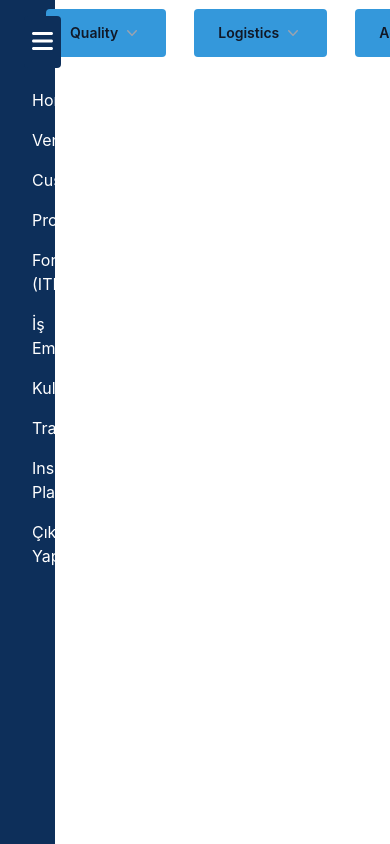
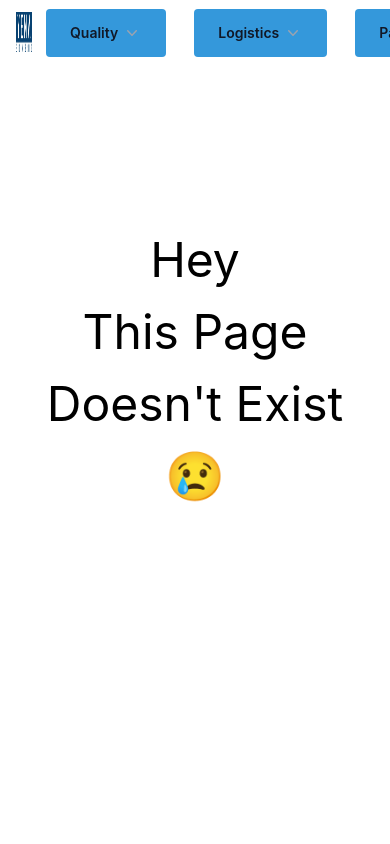
Before and after one commit to bbalbayrak/Web, a React (Create React App) app in the folder client/: page /topbar in a window 390 px wide. Shown: the top 844 px of the page. Built offline with nearby package versions, Linux system fonts and the light colour scheme; sample sign-in values are in the browser's storage.

Commit message:
HamburgerMenu removed

```diff
--- a/client/src/App.js
+++ b/client/src/App.js
@@ -1,6 +1,5 @@
 import React, { useState } from "react";
 import "./App.css";
-import HamburgerMenu from "./components/shared/navbar/HamburgerMenu";
 import Login from "./components/Login/Login";
 import Vendors from "./components/Vendors/Vendors";
 import Customers from "./components/Customers/Customers";
@@ -36,7 +35,7 @@ function App() {
   return (
       <BrowserRouter>
         <div className="App">
-        <HamburgerMenu showMenu={showMenu} />
+        <TopBar showMenu={showMenu} />
           <Routes>
             <Route exact path="/" element={<Login setShowMenu={setShowMenu} />}/>
             <Route path="/customers" element={<RouteGuard setShowMenu={setShowMenu}><Customers /></RouteGuard>}/>
@@ -44,8 +43,8 @@ function App() {
             <Route path="/home" element={<RouteGuard setShowMenu={setShowMenu}><Home /></RouteGuard>}/>
             <Route path="/vendors" element={<RouteGuard setShowMenu={setShowMenu}><Vendors /></RouteGuard>}/>
             <Route path="/products" element={<RouteGuard setShowMenu={setShowMenu}><UploadForm /></RouteGuard>}/>
-            <Route path="/forms" element={<RouteGuard setShowMenu={setShowMenu}><FormsPage /></RouteGuard>}/>
-            <Route path="/forms/:id" element={<RouteGuard setShowMenu={setShowMenu}><FormEdit /></RouteGuard>}/>
+            <Route path="/pqc" element={<RouteGuard setShowMenu={setShowMenu}><FormsPage /></RouteGuard>}/>
+            <Route path="/pqc/:id" element={<RouteGuard setShowMenu={setShowMenu}><FormEdit /></RouteGuard>}/>
             <Route path='/gallery' element={<RouteGuard setShowMenu={setShowMenu}><Gallery /></RouteGuard>}/>
             <Route path='/workorders' element={<RouteGuard setShowMenu={setShowMenu}><WorkOrders /></RouteGuard>}/>
             <Route path='/newworks' element={<RouteGuard setShowMenu={setShowMenu}><NewWork /></RouteGuard>}/>
@@ -64,7 +63,6 @@ function App() {
             <Route path="/inspection-plan" element={<RouteGuard setShowMenu={setShowMenu}><Inspection /></RouteGuard>}/>
             <Route path="/open-inspection" element={<RouteGuard setShowMenu={setShowMenu}><OpenInspection /></RouteGuard>}/>
             <Route path="/closed-inspection" element={<RouteGuard setShowMenu={setShowMenu}><ClosedInspection /></RouteGuard>}/>
-            <Route path="/topbar" element={<RouteGuard setShowMenu={setShowMenu}><TopBar /></RouteGuard>}/>
 
           </Routes>
         </div>
--- /dev/null
+++ b/client/src/components/TopBarMenu/DropDownMenu.js
@@ -0,0 +1,40 @@
+// DropDownMenu.js
+import { useState } from 'react';
+import { ChevronRightIcon } from '@heroicons/react/20/solid'; // Sağa doğru ok ikonu ekledik
+
+export function DropDownMenu({ subItem }) {
+  const [isOpen, setIsOpen] = useState(false);
+
+  return (
+    <div className="group relative flex items-center gap-x-6 rounded-lg p-4 text-sm leading-6 hover:bg-gray-50" onMouseEnter={() => setIsOpen(true)} onMouseLeave={() => setIsOpen(false)}>
+      <div className="flex h-11 w-11 flex-none items-center justify-center rounded-lg bg-gray-50 group-hover:bg-white">
+        <subItem.icon className="h-6 w-6 text-gray-600 group-hover:text-indigo-600" aria-hidden="true" />
+      </div>
+      <div className="flex-auto">
+        <div className="flex justify-between items-center">
+          <span className="block font-semibold text-gray-900">{subItem.name}</span>
+          <ChevronRightIcon className="h-5 w-5 text-gray-400" aria-hidden="true" />
+        </div>
+        <p className="mt-1 text-gray-600">{subItem.description}</p>
+      </div>
+      {isOpen && (
+        <div className="absolute top-0 left-full mt-2 w-48 rounded-md shadow-lg z-10">
+          <div className="rounded-md bg-white shadow-xs">
+            <div className="py-1" role="menu" aria-orientation="vertical" aria-labelledby="options-menu">
+              {subItem.subItems.map(item => (
+                <a
+                  key={item.name}
+                  href={item.href}
+                  className="block px-4 py-2 text-sm text-gray-700 hover:bg-gray-100 transition ease-in-out duration-150"
+                  role="menuitem"
+                >
+                  {item.name}
+                </a>
+              ))}
+            </div>
+          </div>
+        </div>
+      )}
+    </div>
+  );
+}
--- a/client/src/components/TopBarMenu/MenuItems.js
+++ b/client/src/components/TopBarMenu/MenuItems.js
@@ -1,26 +1,56 @@
-import { ChartPieIcon, CursorArrowRaysIcon, FingerPrintIcon, ArrowPathIcon, SquaresPlusIcon } from '@heroicons/react/24/outline'
+import {
+  ChartPieIcon,
+  CursorArrowRaysIcon,
+  FingerPrintIcon,
+  ArrowPathIcon,
+  SquaresPlusIcon
+} from '@heroicons/react/24/outline'
 
 const menuItems = [
   {
+    name: 'Logo',
+    href: '/home',
+    imgSrc: './yenaengineering.jpeg',
+    imgAlt: 'Logo',
+    imgClass: 'h-10 w-15 mr-4',
+    isLogo: true
+  },
+  {
     name: 'Quality',
     subItems: [
-      { name: 'Vendors', description: 'Details about vendors', href: '#', icon: ChartPieIcon },
-      { name: 'Customers', description: 'Details about customers', href: '#', icon: CursorArrowRaysIcon },
-      { name: 'Values', description: 'Details about values', href: '#', icon: FingerPrintIcon },
+      { name: 'Products', href: '/products', icon: ChartPieIcon },
+      { name: 'PQC', href: '/pqc', icon: CursorArrowRaysIcon },
+      {
+        name: 'WorkOrders',
+        subItems: [
+          { name: 'Açık İşler', href: '/workorders', icon: ChartPieIcon },
+          { name: 'Kapalı İşler', href: '/closed-workorders', icon: CursorArrowRaysIcon },
+        ],
+        icon: FingerPrintIcon,
+      },
+      {
+        name: 'Inspection Plan',
+        subItems: [
+          { name: 'All Inspection', href: '/inspection-plan', icon: ChartPieIcon },
+          { name: 'Open Inspection', href: '/open-inspection', icon: CursorArrowRaysIcon },
+          { name: 'Close Inspection', href: '/closed-inspection', icon: FingerPrintIcon },
+        ],
+        icon: ArrowPathIcon
+      },
     ]
   },
   {
     name: 'Logistics',
     subItems: [
-      { name: 'Sub-item 1', description: 'Description', href: '#', icon: ArrowPathIcon },
-      // You can add more sub-items here
+      { name: 'Transfers', href: '/transfers', icon: SquaresPlusIcon },
     ]
   },
   {
-    name: 'Accounting',
+    name: 'Parameters',
     subItems: [
-      { name: 'Sub-item 1', description: 'Description', href: '#', icon: SquaresPlusIcon },
-      // You can add more sub-items here
+      { name: 'Vendors', href: '/vendors', icon: ChartPieIcon },
+      { name: 'Customers', href: '/customers', icon: CursorArrowRaysIcon },
+      { name: 'Users', href: '/users', icon: FingerPrintIcon },
     ]
   },
 ]
--- a/client/src/components/TopBarMenu/SubMenuItem.js
+++ b/client/src/components/TopBarMenu/SubMenuItem.js
@@ -1,12 +1,11 @@
-// SubMenuItem.js
-import { Popover, Transition } from '@headlessui/react'
-import { ChevronDownIcon } from '@heroicons/react/20/solid'
-
-import { Fragment } from 'react'
+import { Popover, Transition } from '@headlessui/react';
+import { ChevronDownIcon } from '@heroicons/react/20/solid';
+import { Fragment } from 'react';
+import { DropDownMenu } from './DropDownMenu';
 
 export function SubMenuItem({ item }) {
   return (
-    <Popover className="relative">
+    <Popover className="relative overflow-visible"> {/* overflow-visible ekledik */}
       <Popover.Button className="flex items-center gap-x-1 text-sm font-semibold leading-6 text-gray-900">
         {item.name}
         <ChevronDownIcon className="h-5 w-5 flex-none text-gray-400" aria-hidden="true" />
@@ -21,9 +20,11 @@ export function SubMenuItem({ item }) {
         leaveFrom="opacity-100 translate-y-0"
         leaveTo="opacity-0 translate-y-1"
       >
-        <Popover.Panel className="absolute -left-8 top-full z-10 mt-3 w-screen max-w-md overflow-hidden rounded-3xl bg-white shadow-lg ring-1 ring-gray-900/5">
+        <Popover.Panel className="absolute -left-8 top-full z-10 mt-3 w-screen max-w-md rounded-3xl bg-white shadow-lg ring-1 ring-gray-900/5">
           <div className="p-4">
             {item.subItems.map((subItem) => (
+              Array.isArray(subItem.subItems) ?
+              <DropDownMenu subItem={subItem} key={subItem.name} /> :
               <div
                 key={subItem.name}
                 className="group relative flex items-center gap-x-6 rounded-lg p-4 text-sm leading-6 hover:bg-gray-50"
@@ -31,7 +32,7 @@ export function SubMenuItem({ item }) {
                 <div className="flex h-11 w-11 flex-none items-center justify-center rounded-lg bg-gray-50 group-hover:bg-white">
                   <subItem.icon className="h-6 w-6 text-gray-600 group-hover:text-indigo-600" aria-hidden="true" />
                 </div>
-                <div className="flex-auto">
+                <div className="flex-col items-start">
                   <a href={subItem.href} className="block font-semibold text-gray-900">
                     {subItem.name}
                     <span className="absolute inset-0" />
@@ -39,6 +40,7 @@ export function SubMenuItem({ item }) {
                   <p className="mt-1 text-gray-600">{subItem.description}</p>
                 </div>
               </div>
+
             ))}
           </div>
         </Popover.Panel>
--- a/client/src/components/TopBarMenu/TopBar.js
+++ b/client/src/components/TopBarMenu/TopBar.js
@@ -1,3 +1,5 @@
+import React from 'react';
+import { Link } from 'react-router-dom';
 import menuItems from './MenuItems';
 import { SubMenuItem } from './SubMenuItem';
 
@@ -6,14 +8,23 @@ export function TopBar() {
     <nav className="bg-white">
       <div className="max-w-7xl mx-auto px-4 sm:px-6 lg:px-8">
         <div className="flex items-center justify-between h-16">
-          <div className="flex items-center">
-            <img src="./yenaengineering.jpeg" alt="Logo" className="h-10 w-15 mr-4" />
-          </div>
-          <div className="flex items-center">
-            {menuItems.map(item => (
-              <SubMenuItem key={item.name} item={item} />
-            ))}
-          </div>
+          {menuItems.map((item, index) => {
+            if(item.isLogo) {
+              return (
+                <div key={index} className="flex items-center">
+                  <Link to={item.href}>
+                    <img src={item.imgSrc} alt={item.imgAlt} className={item.imgClass} />
+                  </Link>
+                </div>
+              )
+            } else {
+              return (
+                <div key={index} className="flex items-center ">
+                  <SubMenuItem item={item} />
+                </div>
+              )
+            }
+          })}
           <div style={{ width: '2.5rem' }}></div> {/* Logo için sağda boşluk oluşturduk */}
         </div>
       </div>
--- a/client/src/components/shared/navbar/HamburgerMenu.css
+++ /dev/null
@@ -1,107 +0,0 @@
-body {
-  height: 100vh;
-  margin: 0;
-}
-
-.menu-container {
-  display: flex;
-  flex-direction: column;
-  align-items: flex-start;
-  height: 100%;
-}
-
-.hamburger-button {
-  position: fixed;
-  background: #0d2f5a;
-  border: none;
-  cursor: pointer;
-  font-size: 24px;
-  padding: 8px;
-  z-index: 2;
-}
-
-.hamburger-menu {
-  position: fixed;
-  display: flex;
-  flex-direction: column;
-  align-items: flex-start;
-  background-color: #0d2f5a;
-  width: 14%;
-  height: 100%;
-  padding: 16px;
-  padding-top: 5rem;
-  transform: translateX(0);
-  transition: transform 0.3s ease;
-}
-
-.hamburger-menu.closed {
-  transform: translateX(-100%);
-}
-
-.menu {
-  background-color: transparent;
-  border: none;
-  list-style-type: none;
-  margin: 0;
-  padding: 0;
-  width: 100%;
-}
-
-.menu > li {
-  position: relative;
-}
-
-.link {
-  display: block;
-  padding: 8px 16px;
-  text-decoration: none;
-  color: #ffffff;
-}
-
-.link:hover {
-  background-color: #f0f0f0;
-  color: #0d2f5a;
-}
-
-.sub-menu {
-  list-style-type: none;
-  padding: 0;
-  background-color: #0d2f5a;
-  position: absolute;
-  left: 100%;
-  top: 0;
-  display: none;
-}
-
-.menu > li:hover .sub-menu {
-  display: block;
-}
-
-.sub-menu > li {
-  padding: 4px 8px;
-  width: 100px;
-}
-
-
-.menu .link {
-  display: block;
-  color: #fff;
-  text-decoration: none;
-  font-size: 16px;
-  transition: color 0.25s;
-}
-
-.menu .link:hover {
-  color: #ffffff;
-  background-color: rgba(0, 0, 0, 0.2);
-}
-
-.sub-menu .link {
-  font-size: 14px;
-  transition: color 0.25s, background-color 0.25s;
-}
-
-.sub-menu .link:hover {
-  color: #ffffff;
-  background-color: rgba(0, 0, 0, 0.2);
-}
--- a/client/src/components/shared/navbar/HamburgerMenu.js
+++ /dev/null
@@ -1,137 +0,0 @@
-import React, { useState, useEffect } from 'react';
-import { Link } from 'react-router-dom';
-import { FontAwesomeIcon } from '@fortawesome/react-fontawesome';
-import { faBars } from '@fortawesome/free-solid-svg-icons';
-import './HamburgerMenu.css';
-import jwt_decode from 'jwt-decode';
-import { useNavigate } from 'react-router-dom';
-import Transfers from '../../Transfers/Transfers';
-
-const HamburgerMenu = ({ showMenu = true }) => {
-  const [closed, setClosed] = useState(false);
-  const [isLoggedIn, setIsLoggedIn] = useState(false);
-  let navigate = useNavigate();
-  const handleToggle = () => {
-    setClosed(!closed);
-  };
-  useEffect(() => {
-    const checkLoggedInStatus = () => {
-      const token = localStorage.getItem('token');
-
-      if (token) {
-        const decodedToken = jwt_decode(token);
-        if (decodedToken.exp * 1000 > Date.now()) {
-          setIsLoggedIn(true);
-        } else {
-          setIsLoggedIn(false);
-        }
-      } else {
-        setIsLoggedIn(false);
-      }
-    };
-
-    checkLoggedInStatus(); // İlk render'da çalıştır.
-
-    const tokenListener = (e) => {
-      if (e.key === 'token') {
-        checkLoggedInStatus();
-      }
-    };
-
-    window.addEventListener('storage', tokenListener); // Token değiştiğinde çalıştır.
-    return () => {
-      window.removeEventListener('storage', tokenListener); // İzleyiciyi temizle.
-    };
-  }, []);
-
-
-  const handleLogout = () => {
-    localStorage.removeItem('token');
-    setIsLoggedIn(false);
-    navigate('/');
-  };
-  return (
-    showMenu && (
-    <div className="menu-container">
-      <button className="hamburger-button" onClick={handleToggle}>
-        <FontAwesomeIcon icon={faBars} />
-      </button>
-      <div className={`hamburger-menu ${closed ? 'closed' : ''}`}>
-        <ul className="menu">
-          <Link className="link" to="/home">
-            Home
-          </Link>
-          <Link className="link" to="/vendors">
-            Vendors
-          </Link>
-          <Link className="link" to="/customers">
-            Customers
-          </Link>
-          <Link className="link" to="/products">
-            Products
-          </Link>
-          <Link className="link" to="/forms">
-            Forms (ITP)
-          </Link>
-          {isLoggedIn && (
-            <li className="link">
-              İş Emirleri
-                <ul className="sub-menu">
-                  <li>
-                    <Link className="link" to="/workorders">
-                      Açık İşler
-                    </Link>
-                  </li>
-                  <li>
-                    <Link className="link" to="/closed-workorders">
-                      Kapalı İşler
-                    </Link>
-                  </li>
-                </ul>
-            </li>
-          )}
-          {isLoggedIn && (
-          <Link className="link" to="/users">
-            Kullanıcılar
-          </Link>
-          )}
-          {isLoggedIn && (
-          <Link className="link" to="/transfers">
-            Transferler
-          </Link>
-          )}
-                    {isLoggedIn && (
-            <li className="link">
-              Inspection Plan
-                <ul className="sub-menu">
-                <li>
-                    <Link className="link" to="/inspection-plan">
-                      All Inspection
-                    </Link>
-                  </li>
-                  <li>
-                    <Link className="link" to="/open-inspection">
-                      Open Inspection
-                    </Link>
-                  </li>
-                  <li>
-                    <Link className="link" to="/closed-inspection">
-                      Close Inspection
-                    </Link>
-                  </li>
-                </ul>
-            </li>
-          )}
-          {isLoggedIn && (
-            <Link className="link" to="/" onClick={handleLogout}>
-              Çıkış Yap
-            </Link>
-          )}
-        </ul>
-      </div>
-    </div>
-     )
-  );
-};
-
-export default HamburgerMenu;
```
Also changed, not shown: 11 other files (tests, documents, lock files or other folders).
